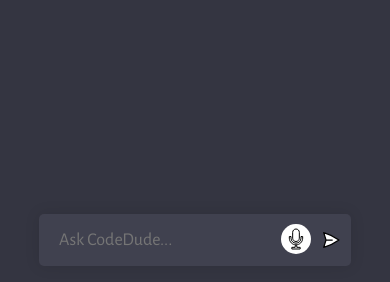
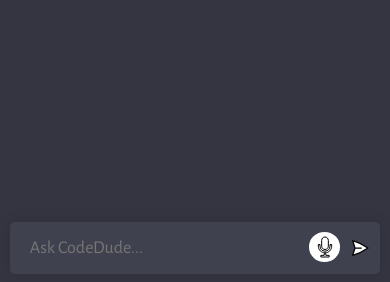
Before and after one commit to MihirBibhuty/code-dude, a website built with Vite: page client/index.html in a window 390 px wide. Shown: the part 562-844 px from the top of the page. Built offline with nearby package versions, Linux system fonts and the light colour scheme; a web font is replaced by a local one.

Commit message:
updated speech search

```diff
--- a/client/script.js
+++ b/client/script.js
@@ -140,9 +140,11 @@ const mic = document.getElementById('mic');
 mic.addEventListener("click", () => {
     mic.style.border = "2px solid red";
     let recognition = new webkitSpeechRecognition();
+
     if (!recognition) {
         alert("Your browser doesnot support Speech Recognition!");
     }
+
     recognition.lang = "en-GB";
     recognition.onresult = (e) => {
         console.log(e);
--- a/client/style.css
+++ b/client/style.css
@@ -428,6 +428,12 @@ form img {
       font-size: 1rem;
     }
 
+    /* form textbox */
+    form {
+      width: 95%;
+      margin: 8px;
+    }
+
     /* Mic icon */
     #mic {
       width: 40px;
```
